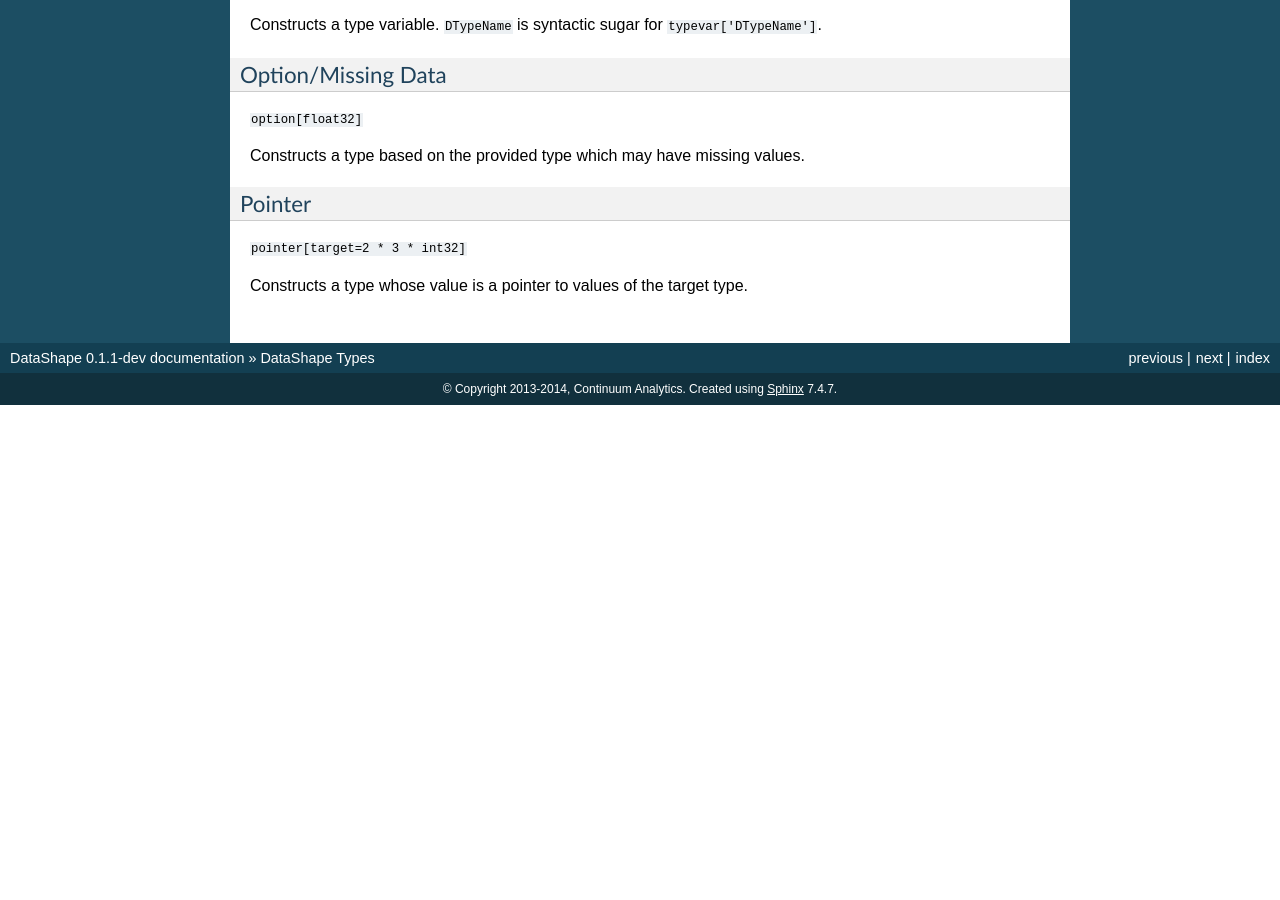
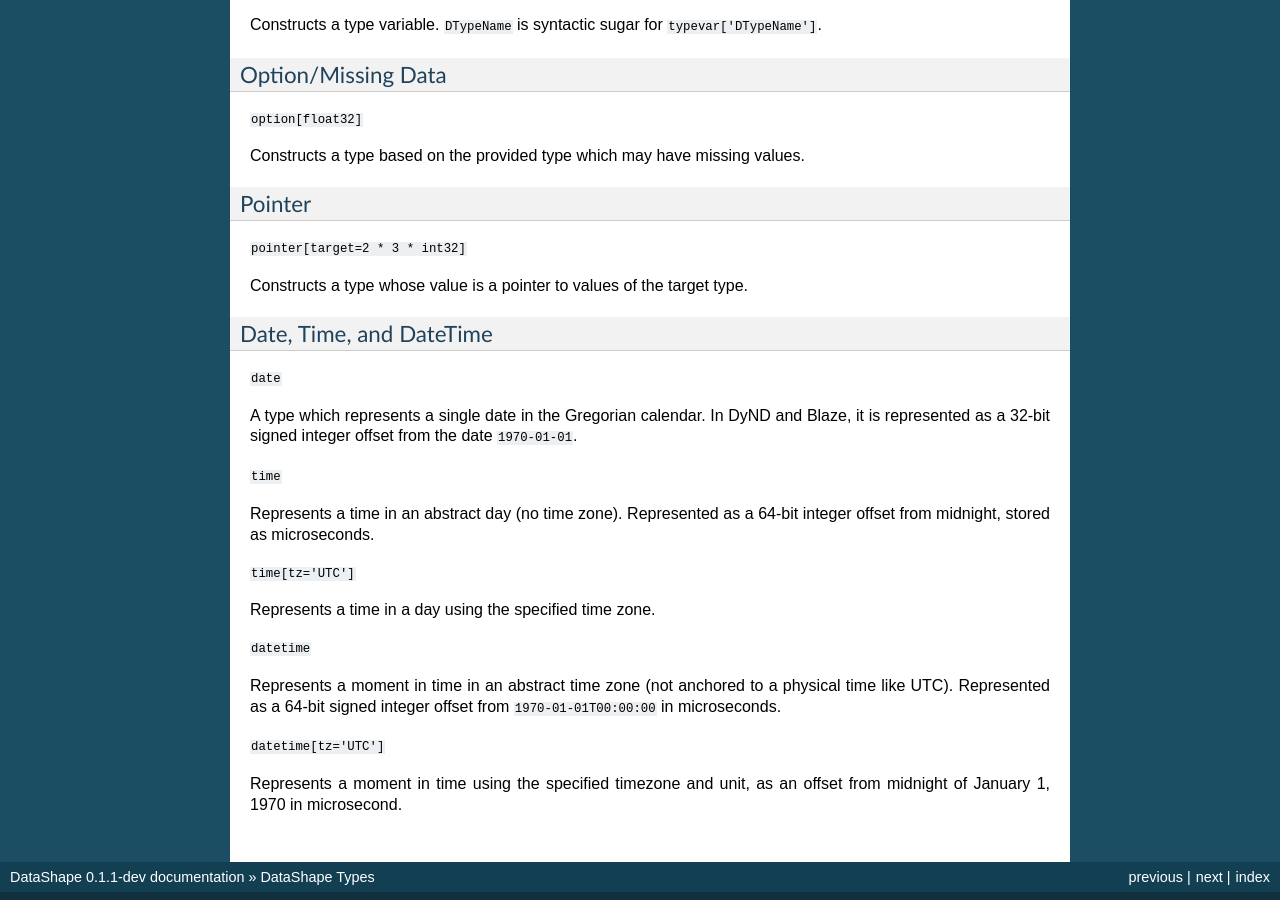
Before and after one commit to blaze/datashape, a Sphinx documentation site: the page built from docs/source/types.rst, in a window 1280 px wide and 900 px high, scrolled down 4522 px. Built offline with Sphinx 7.4.7, drawn with Linux system fonts in a browser that asks for light colours; pages that are not in the unit, such as notebooks, are missing from menus; before the commit the page ends 4927 px from its top, so only the background shows below that; some of the changed text lies outside the part shown.

Commit message:
Add first draft of datetime types

```diff
--- a/docs/source/types.rst
+++ b/docs/source/types.rst
@@ -289,3 +289,32 @@ Pointer
 ``pointer[target=2 * 3 * int32]``
 
 Constructs a type whose value is a pointer to values of the target type.
+
+Date, Time, and DateTime
+------------------------
+
+``date``
+
+A type which represents a single date in the Gregorian calendar.
+In DyND and Blaze, it is represented as a 32-bit signed integer offset
+from the date ``1970-01-01``.
+
+``time``
+
+Represents a time in an abstract day (no time zone). Represented
+as a 64-bit integer offset from midnight, stored as microseconds.
+
+``time[tz='UTC']``
+
+Represents a time in a day using the specified time zone.
+
+``datetime``
+
+Represents a moment in time in an abstract time zone (not anchored
+to a physical time like UTC). Represented as a 64-bit signed integer
+offset from ``1970-01-01T00:00:00`` in microseconds.
+
+``datetime[tz='UTC']``
+
+Represents a moment in time using the specified timezone and unit, as
+an offset from midnight of January 1, 1970 in microsecond.
```
